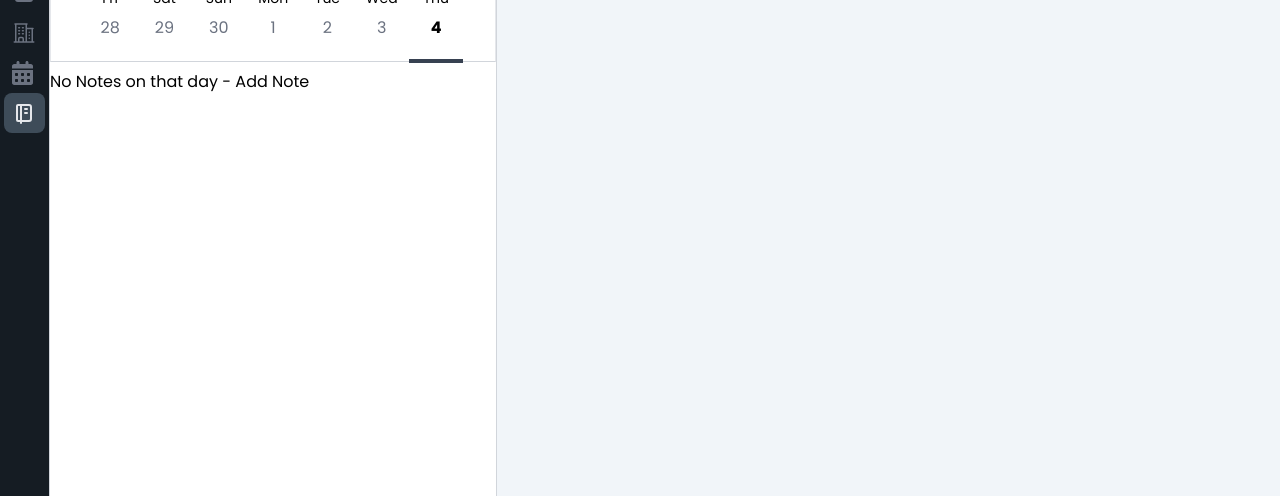
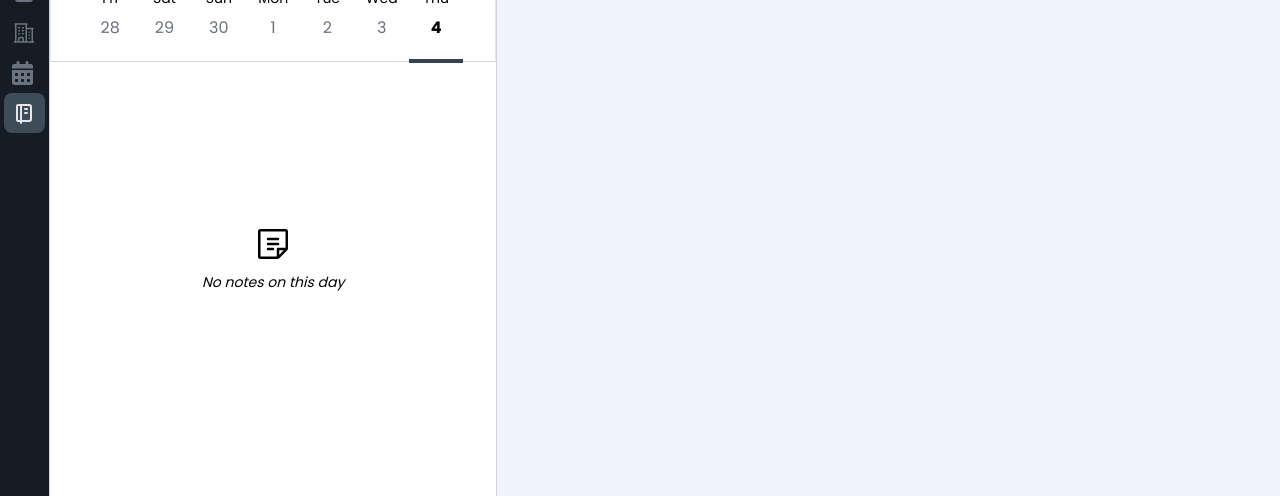
Before and after one commit to AurelianSpodarec/tradesmash-demo, a React (Vite) app: page /journal in a window 1280 px wide. Shown: the part 159-655 px from the top of the page. Built offline with nearby package versions, Linux system fonts and the light colour scheme.

Commit message:
feat: Added 'no notes' if no notes avaiable

```diff
--- a/src/views/pages/Journal/Navigation/NavHeader/_components/JournalCalendarDay.tsx
+++ b/src/views/pages/Journal/Navigation/NavHeader/_components/JournalCalendarDay.tsx
@@ -6,7 +6,6 @@ function JournalCalendarDay({ item, onClick, isActive }:any) {
     const formatedDate = dateFormatter.formatDateISO(date)
     const active = isActive === formatedDate
 
-    console.log("hi",date, isActive)
     return (
         <li onClick={onClick} className={`cursor-pointer flex flex-col text-center relative mb-4`}>
 
--- a/src/views/pages/Journal/Navigation/NavNotes/NotesList.tsx
+++ b/src/views/pages/Journal/Navigation/NavNotes/NotesList.tsx
@@ -19,7 +19,14 @@ function NoteList() {
     }
 
 
-    if(tradesByDate.length === 0) return <>No Notes on that day - Add Note</>
+    if(tradesByDate.length === 0) return (
+        <div className="w-full flex items-center justify-center h-1/2">
+            <div className="flex flex-col items-center">
+                <svg className="w-10 h-10 mb-2" xmlns="http://www.w3.org/2000/svg" viewBox="0 0 256 256" fill="currentColor"><path d="M88,96a8,8,0,0,1,8-8h64a8,8,0,0,1,0,16H96A8,8,0,0,1,88,96Zm8,40h64a8,8,0,0,0,0-16H96a8,8,0,0,0,0,16Zm32,16H96a8,8,0,0,0,0,16h32a8,8,0,0,0,0-16ZM224,48V156.7a15.9,15.9,0,0,1-4.7,11.3L168,219.3a15.9,15.9,0,0,1-11.3,4.7H48a16,16,0,0,1-16-16V48A16,16,0,0,1,48,32H208A16,16,0,0,1,224,48ZM48,208H152V160a8,8,0,0,1,8-8h48V48H48Zm120-40v28.7L196.7,168Z"></path></svg>
+                <h3 className="text-sm italic">No notes on this day</h3>
+            </div>
+        </div>
+    )
     return (
         <div>
         <ol>
```
